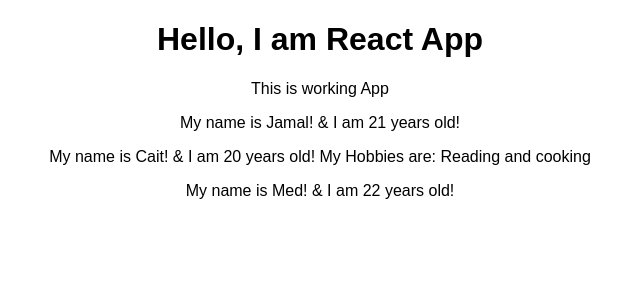
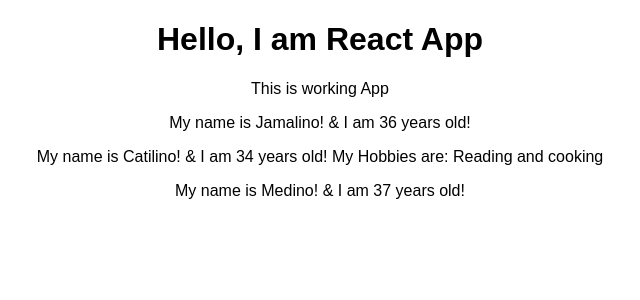
Before and after one commit to moulayja/React-Complete-Guide, a React (Create React App) app: page / in a window 1280 px wide. Shown: the top 300 px of the page, without its empty margins (320-960 px from the left). Built offline with nearby package versions, Linux system fonts and the light colour scheme.

Commit message:
Passing State Through Props

```diff
--- a/src/App.js
+++ b/src/App.js
@@ -3,16 +3,22 @@ import './App.css';
 import Person from './Person/Person'
 
 class App extends Component {
+  state = {
+    persons : [
+      {name: 'Jamalino', age: 36},
+      {name: 'Catilino', age: 34},
+      {name: 'Medino', age: 37}
+    ]
+  }
   render() {
     return (
       <div className="App">
         <h1>Hello, I am React App</h1>
         <p>This is working App</p>
-        <Person name='Jamal' age = '21'/>
-        <Person name = 'Cait' age = '20'> My Hobbies are: Reading and cooking</Person>
-        <Person name = 'Med' age = '22'/>
+        <Person name={this.state.persons[0].name} age = {this.state.persons[0].age}/>
+        <Person name = {this.state.persons[1].name} age = {this.state.persons[1].age}> My Hobbies are: Reading and cooking</Person>
+        <Person name = {this.state.persons[2].name} age =  {this.state.persons[2].age}/>
       </div>
-
     );
   }
 }
```
